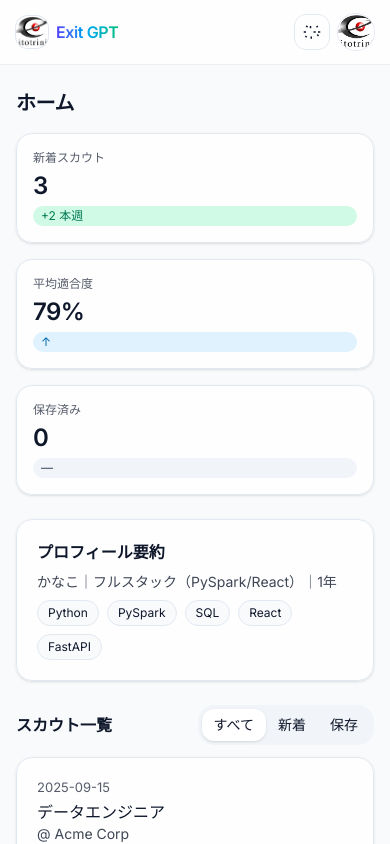
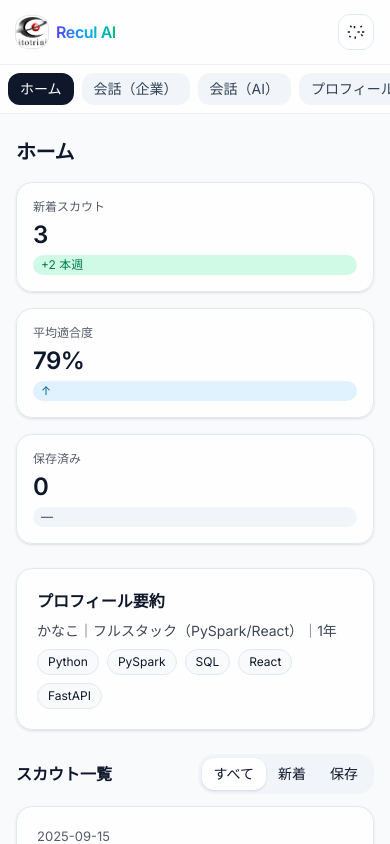
Before and after one commit to soraMiyawaki/exitai-fronten, a React (Vite) app: page / in a window 390 px wide. Shown: the top 844 px of the page. Built offline with nearby package versions, Linux system fonts and the light colour scheme.

Commit message:
feat(ui): add mobile horizontal tabs and keep desktop nav

```diff
--- a/src/app/AppLayout.tsx
+++ b/src/app/AppLayout.tsx
@@ -1,3 +1,6 @@
+// 変更前（抜粋）: デスクトップ用ナビ
+// <nav className="hidden lg:flex items-center gap-1"> ... </nav>
+
 import { Outlet, NavLink, useLocation } from "react-router-dom";
 import { useEffect, useMemo, useState } from "react";
 
@@ -28,21 +31,38 @@ export default function AppLayout() {
     <div className="min-h-screen bg-slate-50 dark:bg-slate-950 text-slate-900 dark:text-slate-100">
       <header className="sticky top-0 z-50 bg-white/80 dark:bg-slate-900/70 backdrop-blur border-b border-slate-200/70 dark:border-slate-800/60">
         <div className="mx-auto max-w-6xl px-4 h-16 flex items-center gap-4">
+          {/* 左：ロゴ */}
           <div className="flex items-center gap-2">
-           <img src={`${import.meta.env.BASE_URL}brand.jpg`}alt="Recul AI"className="h-8 w-8 rounded-xl object-cover bg-white ring-1 ring-slate-200 dark:ring-slate-800"/>
-            <span className="font-semibold tracking-tight gtext">Exit&nbsp;GPT</span>
+            <img
+              src={`${import.meta.env.BASE_URL}brand.jpg`}
+              alt="Recul AI"
+              className="h-8 w-8 rounded-xl object-cover bg-white ring-1 ring-slate-200 dark:ring-slate-800"
+            />
+            <span className="font-semibold tracking-tight gtext">Recul&nbsp;AI</span>
           </div>
 
-          {/* 検索（見た目だけ） */}
+          {/* 中央：検索（md以上で表示） */}
           <div className="hidden md:flex items-center flex-1 mx-4">
             <div className="flex items-center gap-2 w-full glass rounded-2xl px-3 py-2">
-              <svg width="16" height="16" viewBox="0 0 24 24" className="opacity-70"><path fill="currentColor" d="M15.5 14h-.79l-.28-.27A6.471 6.471 0 0 0 16 9.5A6.5 6.5 0 1 0 9.5 16a6.471 6.471 0 0 0 4.23-1.57l.27.28v.79L20 21.5L21.5 20zM4 9.5C4 6.46 6.46 4 9.5 4S15 6.46 15 9.5S12.54 15 9.5 15S4 12.54 4 9.5"/></svg>
+              <svg width="16" height="16" viewBox="0 0 24 24" className="opacity-70">
+                <path fill="currentColor" d="M15.5 14h-.79l-.28-.27A6.471 6.471 0 0 0 16 9.5A6.5 6.5 0 1 0 9.5 16a6.471 6.471 0 0 0 4.23-1.57l.27.28v.79L20 21.5L21.5 20zM4 9.5C4 6.46 6.46 4 9.5 4S15 6.46 15 9.5S12.54 15 9.5 15S4 12.54 4 9.5"/>
+              </svg>
               <input placeholder="検索（例：スカウト / 会社名）" className="bg-transparent outline-none flex-1 text-sm" />
               <kbd className="text-[11px] opacity-60">/</kbd>
             </div>
           </div>
 
-          {/* ナビ */}
+          {/* 右：テーマ切替＋アバター */}
+          <div className="ml-auto flex items-center gap-2">
+            <button className="icon-btn" onClick={() => setDark(v => !v)} title="テーマ切替">
+              {dark ? (
+                <svg width="18" height="18" viewBox="0 0 24 24"><path fill="currentColor" d="M21 12.79A9 9 0 0 1 11.21 3A7 7 0 1 0 21 12.79"/></svg>
+              ) : (
+                <svg width="18" height="18" viewBox="0 0 24 24"><path fill="currentColor" d="M6.76 4.84l-1.8-1.79l-1.41 1.41l1.79 1.8l1.42-1.42M1 13h3v-2H1v2m10-9h-2v3h2V4m7.66 2.46l1.79-1.8l-1.41-1.41l-1.8 1.79l1.42 1.42M17 11h-3v2h3v-2m-5 7h-2v3h2v-3m6.24-1.84l1.8 1.79l1.41-1.41l-1.79-1.8l-1.42 1.42M20 13h3v-2h-3v2M4.22 19.78l1.42-1.42l-1.8-1.79l-1.41 1.41l1.79 1.8Z"/></svg>
+              )}
+            </button>
+
+            {/* デスクトップ用ナビ（lg以上で表示） */}
             <nav className="hidden lg:flex items-center gap-1">
               {nav.map((n) => (
                 <NavLink
@@ -60,18 +80,36 @@ export default function AppLayout() {
               ))}
             </nav>
 
-          {/* 右側ボタン */}
-          <div className="ml-auto flex items-center gap-2">
-            <button className="icon-btn" onClick={() => setDark(v => !v)} title="テーマ切替">
-              {dark ? (
-                <svg width="18" height="18" viewBox="0 0 24 24"><path fill="currentColor" d="M21 12.79A9 9 0 0 1 11.21 3A7 7 0 1 0 21 12.79"/></svg>
-              ) : (
-                <svg width="18" height="18" viewBox="0 0 24 24"><path fill="currentColor" d="M6.76 4.84l-1.8-1.79l-1.41 1.41l1.79 1.8l1.42-1.42M1 13h3v-2H1v2m10-9h-2v3h2V4m7.66 2.46l1.79-1.8l-1.41-1.41l-1.8 1.79l1.42 1.42M17 11h-3v2h3v-2m-5 7h-2v3h2v-3m6.24-1.84l1.8 1.79l1.41-1.41l-1.79-1.8l-1.42 1.42M20 13h3v-2h-3v2M4.22 19.78l1.42-1.42l-1.8-1.79l-1.41 1.41l1.79 1.8Z"/></svg>
-              )}
-            </button>
-            <img src="/brand.jpg" alt="me" className="h-9 w-9 rounded-full object-cover ring-1 ring-slate-200 dark:ring-slate-800" />
+            <img
+              src={`${import.meta.env.BASE_URL}brand.jpg`}
+              alt="me"
+              className="hidden md:block h-9 w-9 rounded-full object-cover ring-1 ring-slate-200 dark:ring-slate-800"
+            />
           </div>
         </div>
+
+        {/* ▼ モバイル用タブバー（横スクロール）。lg未満で表示 */}
+        <div className="lg:hidden border-t border-slate-200/70 dark:border-slate-800/60">
+          <div className="mx-auto max-w-6xl px-2 py-2 overflow-x-auto no-scrollbar">
+            <div className="flex gap-2">
+              {nav.map((n) => (
+                <NavLink
+                  key={n.to}
+                  to={n.to}
+                  className={({ isActive }) =>
+                    "whitespace-nowrap px-3 py-1.5 rounded-xl text-sm transition " +
+                    (isActive
+                      ? "bg-slate-900 text-white dark:bg-white dark:text-slate-900"
+                      : "text-slate-700 bg-slate-100 hover:bg-slate-200 dark:text-slate-300 dark:bg-slate-800 dark:hover:bg-slate-700")
+                  }
+                >
+                  {n.label}
+                </NavLink>
+              ))}
+            </div>
+          </div>
+        </div>
+        {/* ▲ モバイル用タブバー */}
       </header>
 
       <main className="mx-auto max-w-6xl px-4 py-6">
--- a/src/index.css
+++ b/src/index.css
@@ -10,6 +10,8 @@
 
 /* components: 共通UI */
 @layer components {
+  .no-scrollbar { -ms-overflow-style: none; scrollbar-width: none; }
+  .no-scrollbar::-webkit-scrollbar { display: none; }
   /* カード/ボタン/入力 */
   .card { @apply rounded-2xl border border-slate-200 dark:border-slate-800 bg-white/80 dark:bg-slate-900/60 backdrop-blur p-5 shadow-sm; }
   .card-hover { @apply transition hover:shadow-md; }
```
Lines whose indentation alone changed are shown as unchanged.
